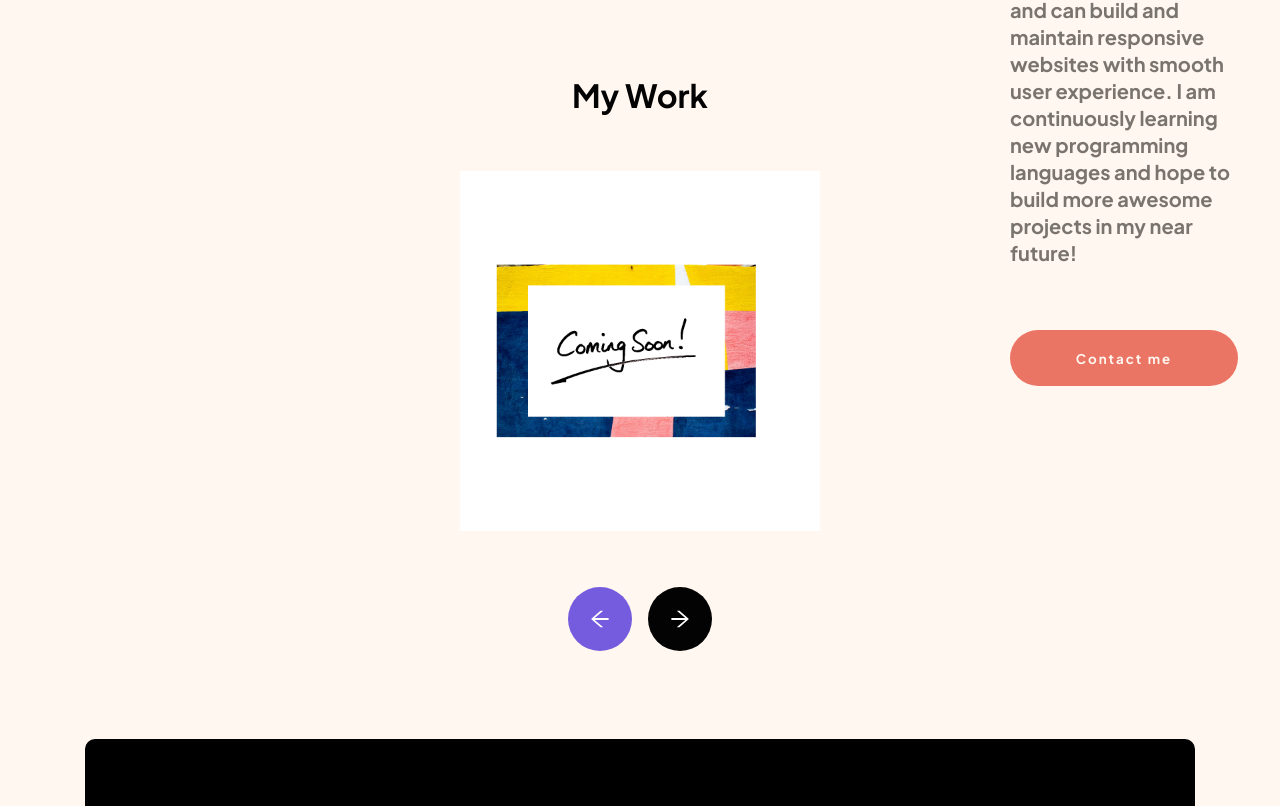
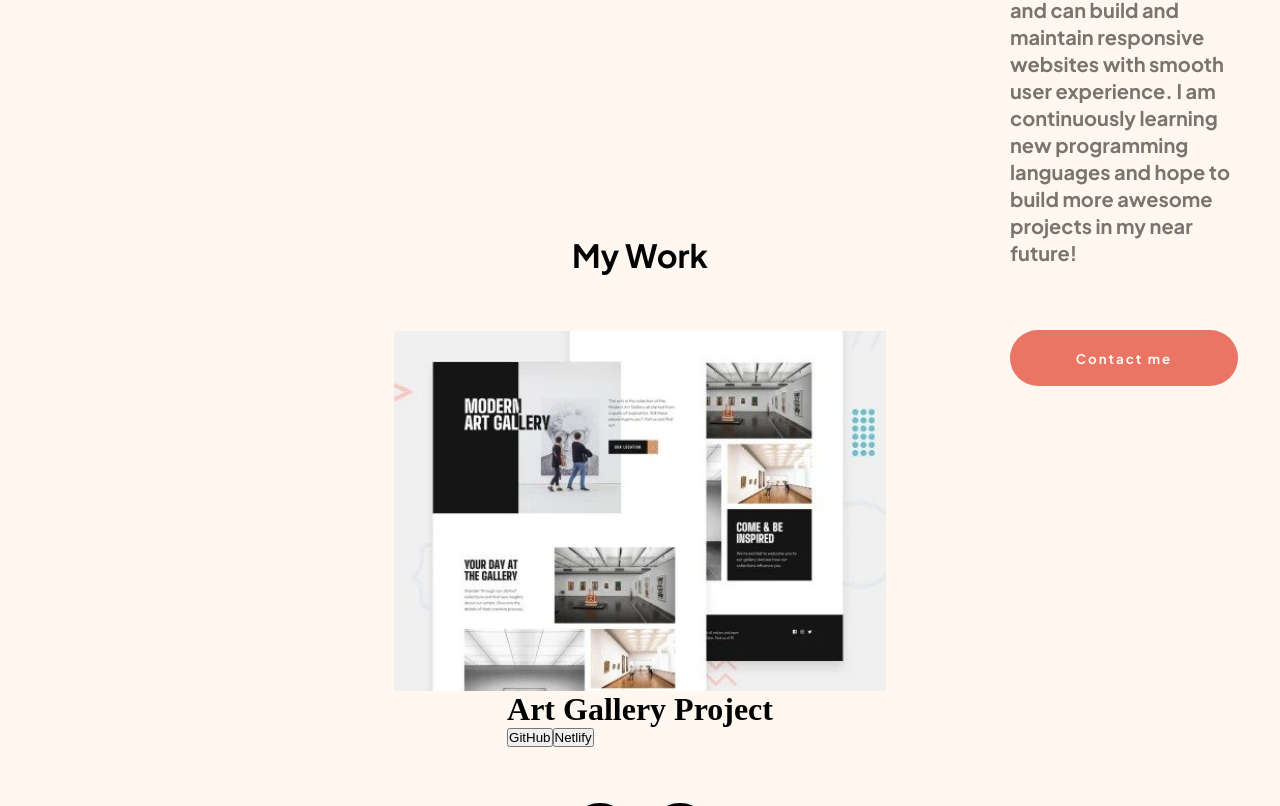
Before and after one commit to Jennnnnie/jenniferchendev, a React (Create React App) app: page / in a window 1280 px wide. Shown: the part 1714-2520 px from the top of the page. Built offline with nearby package versions, Linux system fonts and the light colour scheme; the HTML template or start-up script is replaced by a standard one.

Commit message:
Fixed Project component arrows and changing titles

```diff
--- a/package.json
+++ b/package.json
@@ -10,6 +10,9 @@
     "react-dom": "^18.2.0",
     "react-icons": "^4.9.0",
     "react-scripts": "5.0.1",
+    "react-scroll": "^1.8.9",
+    "semantic-ui-css": "^2.5.0",
+    "semantic-ui-react": "^2.1.4",
     "web-vitals": "^2.1.4"
   },
   "scripts": {
--- a/src/App.js
+++ b/src/App.js
@@ -15,9 +15,6 @@ function App() {
           <Contact />
         </div>
       </div>
-			<br />
-			<br />
-			<br />
     </>
   );
 }
--- a/src/components/skills/skills.css
+++ b/src/components/skills/skills.css
@@ -211,6 +211,12 @@
   display: flex;
 }
 
+@media screen and (max-width: 1200px) {
+  .jcdev_skills-intro {
+    margin-top: 10rem;
+  }
+}
+
 @media screen and (max-width: 400px) {
   .middle-container {
     flex-direction: column;
--- a/src/containers/contact/Contact.js
+++ b/src/containers/contact/Contact.js
@@ -1,8 +1,14 @@
-import React from "react";
+import React, { useState } from "react";
 import { LinkedIn, Github } from "./imports";
 import "./contact.css";
 
 const Contact = () => {
+  const [showForm, setShowForm] = useState(false);
+
+  const handleButtonClick = () => {
+    setShowForm(true);
+  };
+
   return (
     <div className="centerMe" id="contact">
       <footer>
--- a/src/containers/header/Header.js
+++ b/src/containers/header/Header.js
@@ -1,6 +1,6 @@
-import React from "react";
+import React, { useState } from "react";
+import headshot from "../../assets/headshot.png";
 import "./header.css";
-import headshot from "../../assets/headshot.png";
 
 const Header = () => {
   return (
--- a/src/containers/header/header.css
+++ b/src/containers/header/header.css
@@ -78,6 +78,10 @@
 }
 
 @media screen and (max-width: 650px) {
+  .jcdev_header {
+    margin-top: 10rem;
+  }
+
   .jcdev_header h1 {
     font-size: 48px;
     line-height: 60px;
@@ -99,25 +103,24 @@
     font-size: 14px;
     line-height: 24px;
   }
-  .jcdev_header-image{
+  .jcdev_header-image {
     display: flex;
     align-items: center;
     justify-content: center;
   }
-  .jcdev_header-content{
+  .jcdev_header-content {
     text-align: center;
   }
-  .jcdev_header-content{
+  .jcdev_header-content {
     width: 350px;
     height: 100%;
     margin: 0;
   }
-  .jcdev_header-image img{
+  .jcdev_header-image img {
     width: 300px;
-
   }
-  .jcdev_header-image{
-    padding:0px;
+  .jcdev_header-image {
+    padding: 0px;
     margin: 0;
   }
 }
--- a/src/containers/projects/Projects.js
+++ b/src/containers/projects/Projects.js
@@ -6,12 +6,18 @@ import {
   InteractiveCard,
   LeftArrow,
   RightArrow,
-	bitmap,
+  ComingSoon,
 } from "./imports";
 import "./projects.css";
 import { AiOutlineArrowRight, AiOutlineArrowLeft } from "react-icons/ai";
 const Projects = () => {
-	const pictures = [bitmap, ArtGallery, Coffeeroasters, InteractiveCard];
+  const pictures = [ArtGallery, Coffeeroasters, InteractiveCard, ComingSoon];
+  const titles = [
+    "Art Gallery Project",
+    "Coffeeroasters Project",
+    "Interactive Card Project",
+    "Dnd PPG",
+  ];
 
   const [currentIndex, setCurrentIndex] = useState(0);
 
@@ -38,6 +44,24 @@ const Projects = () => {
         alt="Current"
         className="project-styling"
       />
+      <div className="myWork-container">
+        <div className="myWork-info">
+          <h1>{titles[currentIndex]}</h1>
+          <button>
+            <a
+              href="https://github.com/Jennnnnie/art-gallery-project"
+              target="_noblank"
+            >
+              GitHub
+            </a>
+          </button>
+          <button>
+            <a href="#" target="_noblank">
+              Netlify
+            </a>
+          </button>
+        </div>
+      </div>
       {/* Add left and right arrow buttons */}
       {/* <button onClick={handlePrevious}>Previous</button>
 			<button onClick={handleNext}>Next</button> */}
--- a/src/containers/projects/projects.css
+++ b/src/containers/projects/projects.css
@@ -1,8 +1,7 @@
-.jcdev_projects {
+/* .jcdev_projects {
   display: flex;
   color: var(--color-black);
   font-family: var(--font-family);
-  padding: 50px;
 }
 
 .jcdev_project-title h1 {
@@ -55,53 +54,65 @@
 
 .jcdev_project-arrows img:hover {
   cursor: pointer;
-}
+} */
 
-.project-styling{
+.project-styling {
   width: 100%;
   height: 100%;
   object-fit: contain;
   max-width: 540px;
   max-height: 360px;
 }
-.leftBtn{
+
+.leftBtn {
   height: 64px;
   width: 64px;
   text-align: center;
   background-color: #030303;
   border-radius: 50%;
   cursor: pointer;
+}
 
-}
-.rightBtn{
+.rightBtn {
   height: 64px;
   width: 64px;
   text-align: center;
-  background-color: #755CDE;
-  border-radius: 50%;margin-right: 16px;
+  background-color: #030303;
+  border-radius: 50%;
+  margin-right: 16px;
   cursor: pointer;
 }
-.alignCenter{
+
+.rightBtn:hover,
+.leftBtn:hover {
+  background-color: #755cde;
+}
+
+.alignCenter {
   display: flex;
   align-items: center;
   justify-content: center;
 }
-.flexRow{
+
+.flexRow {
   flex-direction: row;
 }
-.btnsDiv{
+
+.btnsDiv {
   margin-bottom: 88px;
   margin-top: 56px;
 }
-.colCenterAlign{
 
+.colCenterAlign {
   display: flex;
   align-items: center;
   justify-content: space-between;
   flex-direction: column;
+  margin-top: 10rem;
 }
-.myWorkHeading{
-  font-family: 'Plus Jakarta Sans';
+
+.myWorkHeading {
+  font-family: "Plus Jakarta Sans";
   font-style: normal;
   font-weight: 700;
   font-size: 32px;
@@ -109,13 +120,13 @@ line-height: 40px;
   color: #030303;
   margin-top: 92px;
   margin-bottom: 56px;
+}
 
-}
 @media screen and (max-width: 490px) {
-  .myWorkHeading{
+  .myWorkHeading {
     margin-top: 150px;
   }
-  .project-styling{
+  .project-styling {
     width: 270px;
     height: 180px;
   }
```
Also changed, not shown: src/containers/projects/imports.js (+7 -7 lines), src/assets/comingsoon.png (renamed from src/assets/Bitmap.png), src/components/navbar/Navbar.js (indentation only), 1 other file (tests, documents, lock files or other folders). Lines whose indentation alone changed are shown as unchanged.
